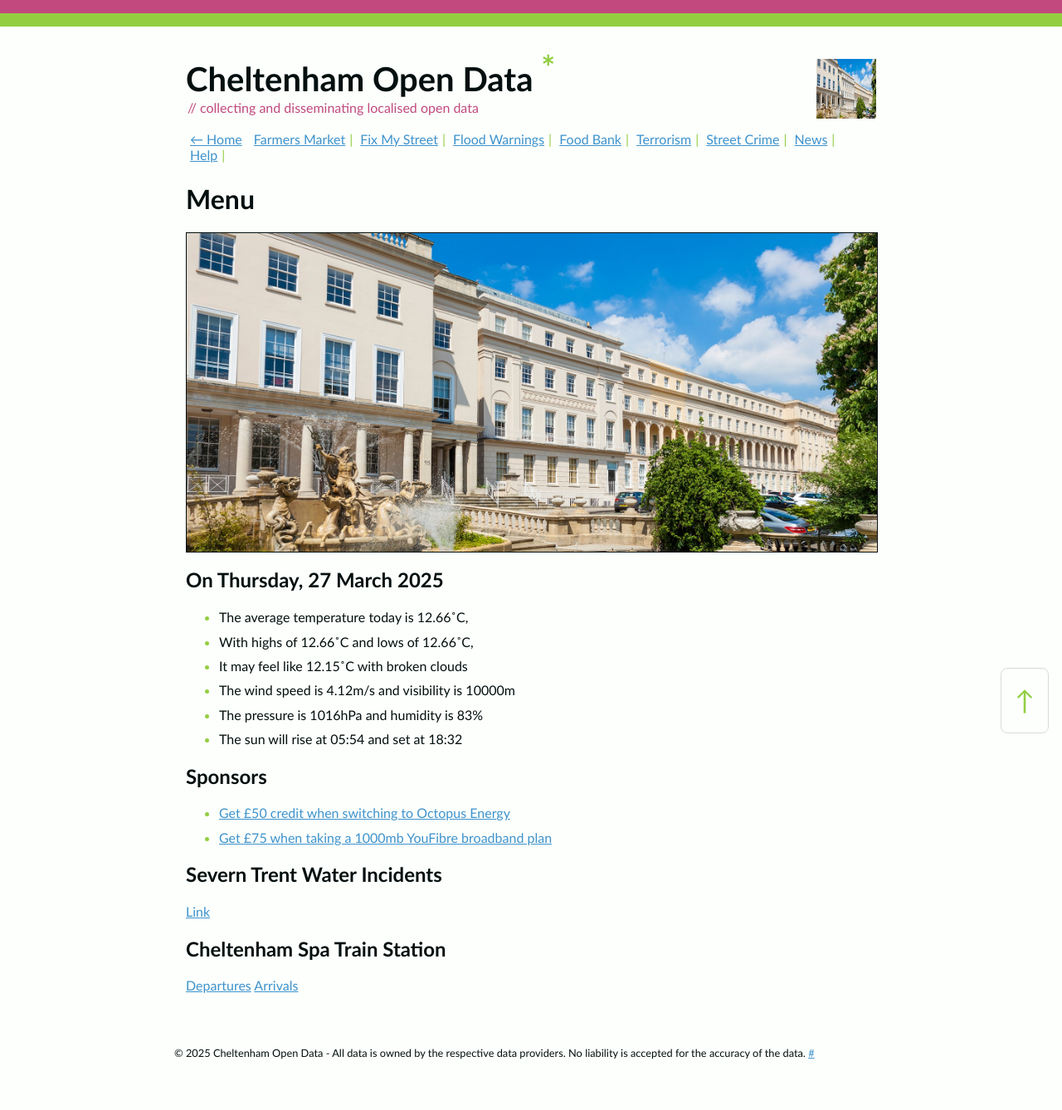
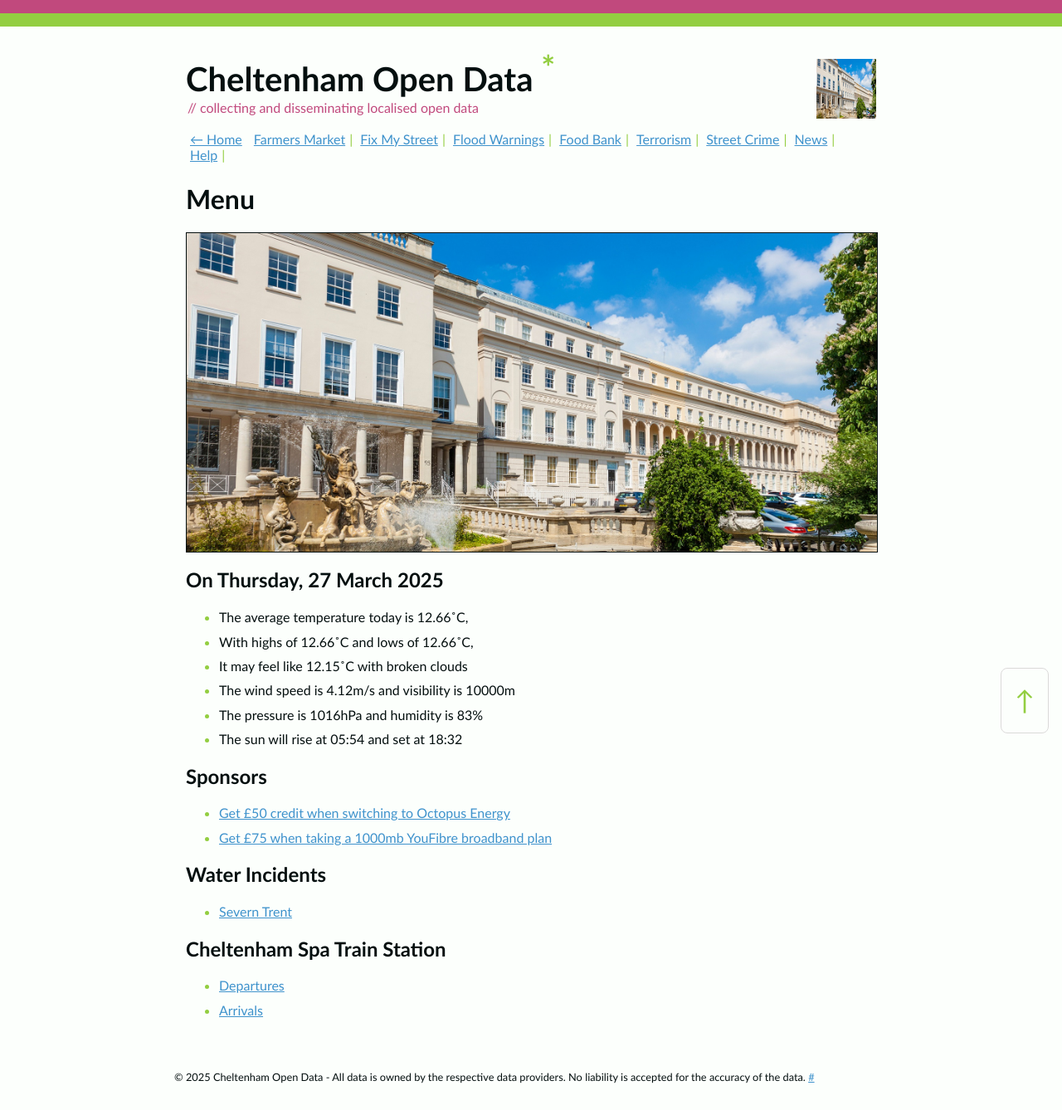
Before and after one commit to mat-0/cheltenham-open-data, a Jekyll site: the page built from index.md, in a window 1280 px wide. Shown: the whole page at 83% size. Built offline with Jekyll 4.4.1, drawn with Linux system fonts in a browser that asks for light colours; before the commit the page ends 1309 px from its top, so only the background shows below that.

Commit message:
fix
Signed-off-by: mat-0 <Github@thechels.uk>

```diff
--- a/index.md
+++ b/index.md
@@ -27,11 +27,11 @@ seo: Menu
 - [Get £75 when taking a 1000mb YouFibre broadband plan](https://aklam.io/91zWhU?)
 
 
-## Severn Trent Water Incidents
+## Water Incidents
 
-[Link](https://www.stwater.co.uk/in-my-area/incidents/)
+- [Severn Trent](https://www.stwater.co.uk/in-my-area/incidents/)
 
 ## Cheltenham Spa Train Station
 
-[Departures](https://www.nationalrail.co.uk/live-trains/departures/cheltenham-spa/)
-[Arrivals](https://www.nationalrail.co.uk/live-trains/arrivals/cheltenham-spa/)
+- [Departures](https://www.nationalrail.co.uk/live-trains/departures/cheltenham-spa/)
+- [Arrivals](https://www.nationalrail.co.uk/live-trains/arrivals/cheltenham-spa/)
```
